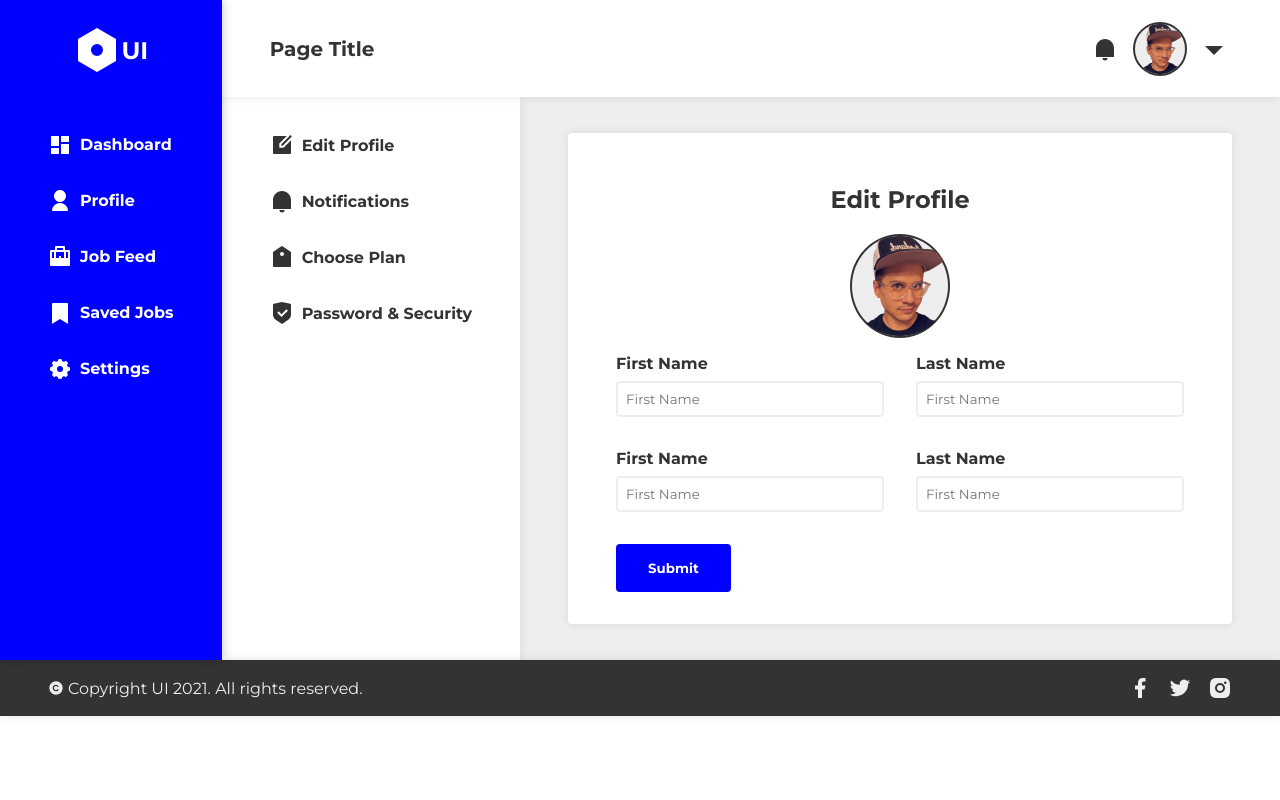
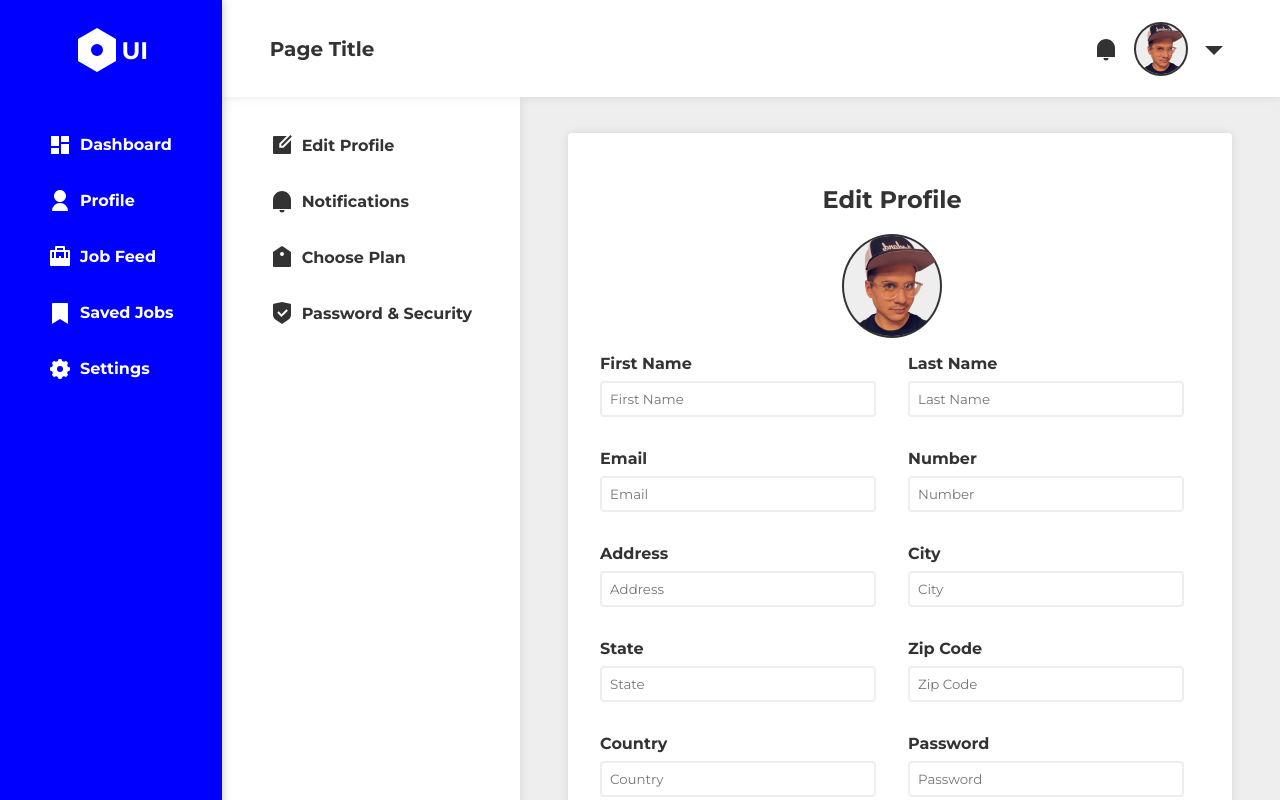
Before and after one commit to VargaAaron-FS/Varga_Aaron_Dev2501, a React (Create React App) app: page / in a window 1280 px wide. Shown: the top 800 px of the page. Built offline with nearby package versions, Linux system fonts and the light colour scheme.

Commit message:
styling updates

```diff
--- a/src/App.js
+++ b/src/App.js
@@ -19,7 +19,7 @@ export default function App() {
       <AppContainer>
         <SideNav />
         <MainContainer>
-          <MyHeader />
+          <MyHeader pageTitle="Page Title" />
           <div style={{ display: "flex", flexDirection: "row" }}>
             <SideNavExtension />
             <ContentContainer>
@@ -57,7 +57,7 @@ const ContentContainer = styled.div`
 `;
 
 const ContentCard = styled.div`
-  padding: 2rem 3rem;
+  padding: 2rem 3rem 3rem 2rem;
   background: white;
   border-radius: 0.25rem;
   box-shadow: 0px 0px 10px 0px rgba(0, 0, 0, 0.1);
--- a/src/components/MyHeader.js
+++ b/src/components/MyHeader.js
@@ -7,10 +7,10 @@ import { RiNotificationFill, RiArrowDownSFill } from "react-icons/ri";
 
 // import logo from "./logo.svg";
 
-export default function MyHeader() {
+export default function MyHeader(props) {
   return (
     <Header>
-      <ViewTitle>Page Title</ViewTitle>
+      <ViewTitle>{props.pageTitle}</ViewTitle>
       <HeaderNav>
         <Anchor href="/">
           <RiNotificationFill style={{ fontSize: "1.5rem" }} />
@@ -24,7 +24,7 @@ export default function MyHeader() {
               fontSize: "2.25rem",
               padding: "0",
               margin: "0",
-              marginLeft: "-.45rem",
+              marginLeft: "-.5rem",
             }}
           />
         </Anchor>
--- a/src/pages/EditProfile.js
+++ b/src/pages/EditProfile.js
@@ -3,8 +3,6 @@ import styled from "styled-components";
 
 import MyAvatar from "../components/MyAvatar";
 import MyButton from "../components/buttons/MyButton";
-
-import { RiEditBoxFill } from "react-icons/ri";
 
 export default function EditProfile() {
   return (
@@ -23,21 +21,51 @@ export default function EditProfile() {
           </FormItem>
           <FormItem>
             <FormLabel>Last Name</FormLabel>
-            <FormInput type="text" placeholder="First Name" />
+            <FormInput type="text" placeholder="Last Name" />
           </FormItem>
         </FormGroup>
         <FormGroup>
           <FormItem>
-            <FormLabel>First Name</FormLabel>
-            <FormInput type="text" placeholder="First Name" />
+            <FormLabel>Email</FormLabel>
+            <FormInput type="email" placeholder="Email" />
           </FormItem>
           <FormItem>
-            <FormLabel>Last Name</FormLabel>
-            <FormInput type="text" placeholder="First Name" />
+            <FormLabel>Number</FormLabel>
+            <FormInput type="tel" placeholder="Number" />
+          </FormItem>
+        </FormGroup>
+        <FormGroup>
+          <FormItem>
+            <FormLabel>Address</FormLabel>
+            <FormInput type="text" placeholder="Address" />
+          </FormItem>
+          <FormItem>
+            <FormLabel>City</FormLabel>
+            <FormInput type="text" placeholder="City" />
+          </FormItem>
+        </FormGroup>
+        <FormGroup>
+          <FormItem>
+            <FormLabel>State</FormLabel>
+            <FormInput type="text" placeholder="State" />
+          </FormItem>
+          <FormItem>
+            <FormLabel>Zip Code</FormLabel>
+            <FormInput type="number" placeholder="Zip Code" />
+          </FormItem>
+        </FormGroup>
+        <FormGroup>
+          <FormItem>
+            <FormLabel>Country</FormLabel>
+            <FormInput type="text" placeholder="Country" />
+          </FormItem>
+          <FormItem>
+            <FormLabel>Password</FormLabel>
+            <FormInput type="password" placeholder="Password" />
           </FormItem>
         </FormGroup>
         <div style={{ display: "flex", flexDirection: "row" }}>
-          <MyButton buttonType="submit" buttonTitle="Submit" />
+          <MyButton buttonType="submit" buttonTitle="Save" />
         </div>
       </Form>
     </PagesContainer>
@@ -76,12 +104,19 @@ const FormGroup = styled.div`
   display: flex;
   flex-direction: row;
   column-gap: 2rem;
+  @media (max-width: 1024px) {
+    flex-direction: column;
+    row-gap: 2rem;
+  }
 `;
 
 const FormItem = styled.div`
   display: flex;
   flex-direction: column;
   width: 50%;
+  @media (max-width: 1024px) {
+    width: 100%;
+  }
 `;
 
 const FormLabel = styled.label`
```
